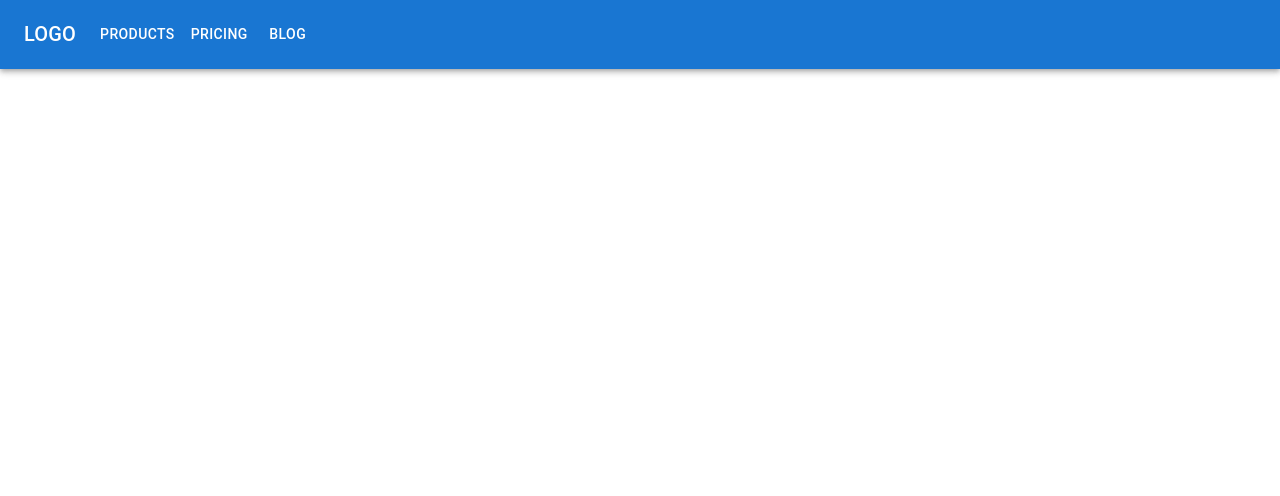
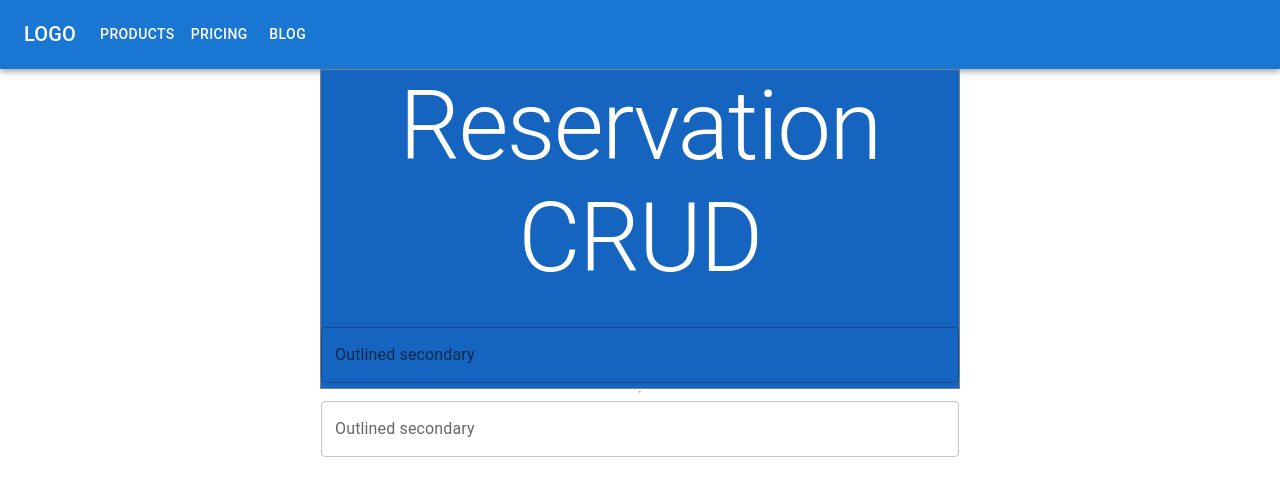
Before and after one commit to colemooney/crud2022, a React (Create React App) app: page / in a window 1280 px wide. Shown: the top 496 px of the page. Built offline with nearby package versions, Linux system fonts and the light colour scheme.

Commit message:
worked on form css

```diff
--- a/package.json
+++ b/package.json
@@ -11,10 +11,12 @@
     "@testing-library/jest-dom": "^5.16.1",
     "@testing-library/react": "^12.1.2",
     "@testing-library/user-event": "^13.5.0",
+    "axios": "^0.25.0",
     "install": "^0.13.0",
     "npm": "^8.3.1",
     "react": "^17.0.2",
     "react-dom": "^17.0.2",
+    "react-router-dom": "^6.2.1",
     "react-scripts": "5.0.0",
     "web-vitals": "^2.1.3"
   },
--- a/src/App.css
+++ b/src/App.css
@@ -1,5 +1,9 @@
 .App {
   text-align: center;
+
+  width: 100vw;
+  height: 100vh;
+
 }
 
 .App-logo {
@@ -36,3 +40,11 @@
     transform: rotate(360deg);
   }
 }
+body {
+  margin: 0;
+}
+.main {
+  display: flex;
+  justify-content: center;
+  align-items: center;
+}
--- a/src/App.js
+++ b/src/App.js
@@ -1,11 +1,68 @@
-import logo from './logo.svg';
+
+import CssBaseline from'@mui/material/CssBaseline';
+import Box from '@mui/material/Box';
+import Stack from '@mui/material/Stack';
 import ResponsiveAppBar from './Components/navbar';
+import TextField from '@mui/material/TextField';
+import Typography from '@mui/material/Typography';
 import './App.css';
+
+import { createTheme } from '@mui/material/styles';
+
+const theme = createTheme({
+
+    "textField": {
+        "textColor": "#ffffff",
+        "focusColor": "#ffffff",
+        "borderColor": "#ffffff",
+        "hintColor": "#ffffff",
+        "floatingLabelColor": "#ffffff",
+        "errorColor": "#ffebee"
+    }
+
+});
+
 
 function App() {
   return (
     <div className="App">
      <ResponsiveAppBar />
+      <CssBaseline />
+    <div style={{ width: '100%'}} className="Main">
+      <Box
+      sx={{
+        display: "flex",
+        justifyContent: "center",
+      }}
+      >
+     <Box
+     sx={{
+       width: "50vw",
+       height: "40vh",
+       display: "flex",
+       justifyContent: "center",
+
+       border: "1px solid grey",
+       backgroundColor: 'primary.dark',
+
+
+     }}
+     >
+       <Stack component="form">
+
+       <Typography variant="h1" color="white" component="div" gutterBottom>
+        Reservation CRUD
+      </Typography>
+
+      <TextField label="Outlined secondary" color="secondary"  />
+      <hr />
+      <TextField label="Outlined secondary" color="secondary"  />
+
+       </Stack>
+</Box>
+     </Box>
+
+     </div>
     </div>
   );
 }
```
Also changed, not shown: 1 other file (tests, documents, lock files or other folders).
